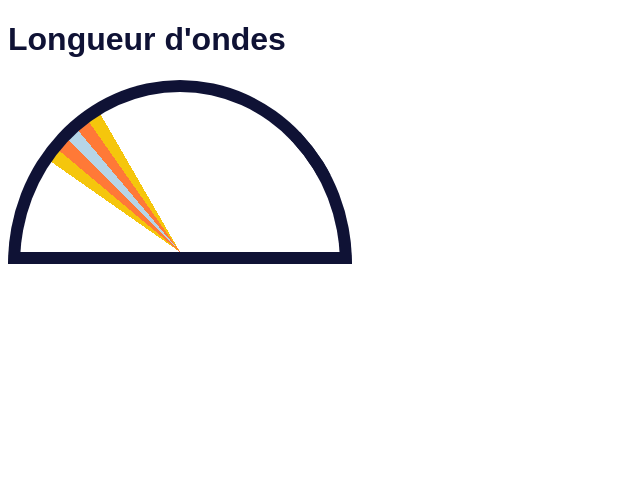
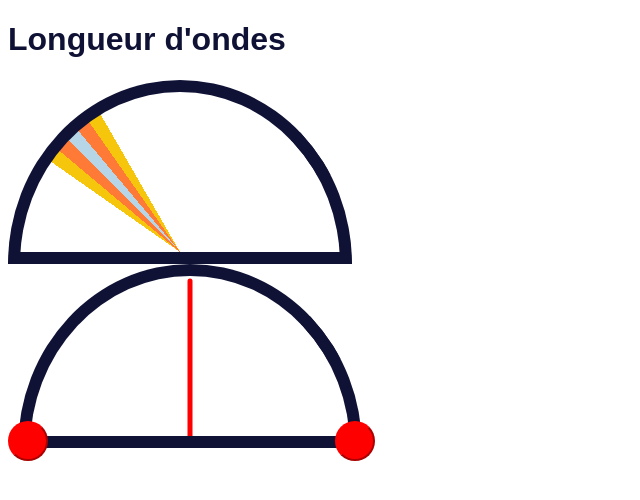
Before and after one commit to masalthunlass/react-experiments, a React app: page / in a window 1280 px wide. Shown: the top 500 px of the page, without its empty margins (0-640 px from the left). Built offline with nearby package versions, Linux system fonts and the light colour scheme.

Commit message:
split into gauge with actionable needle and gauge with random dial

```diff
--- a/src/App.js
+++ b/src/App.js
@@ -1,11 +1,13 @@
 import React from 'react';
 import './App.css';
 import UmbrellaGauge from "./umbrella-gauge/UmbrellaGauge";
+import NeedleGauge from "./needle-gauge/NeedleGauge";
 
 function App() {
     return <div>
         <h1>Longueur d'ondes</h1>
         <UmbrellaGauge/>
+        <NeedleGauge/>
     </div>;
 }
 
--- /dev/null
+++ b/src/needle-gauge/NeedleGauge.css
@@ -0,0 +1,50 @@
+#needle-gauge {
+    height: 10em;
+    width: 20em;
+    border-radius: 50%;
+    border: 12px solid #0F1235;
+    display: block;
+    border-radius: 50%/100% 100% 0 0;
+    left: 10px;
+    position: relative;
+    overflow: hidden;
+}
+
+#needle-gauge .needle {
+    background-color: red;
+    height: 5px;
+    width: 50%;
+    border-radius: 5px;
+    -webkit-transform: rotate(var(--needle-position));
+    position: relative;
+    z-index: 1;
+    top: 10em;
+    padding-left: 50%;
+    transform-origin: center;
+    visibility: visible;
+}
+
+
+.gauge--button {
+    border-color: red;
+    background-color: red;
+    border-radius: 50%;
+    height: 3em;
+    width: 3em;
+    z-index: 10;
+    position: relative;
+    top: -2em;
+
+}
+
+.left {
+    left:0;
+}
+
+.right {
+    left:21.5em;
+}
+
+#turn-left:hover, #turn-right:hover {
+    cursor: pointer;
+}
--- /dev/null
+++ b/src/needle-gauge/NeedleGauge.js
@@ -0,0 +1,27 @@
+import React, {useState} from 'react';
+import './NeedleGauge.css';
+
+const NeedleGauge = () => {
+    const [position, setPosition] = useState(90);
+
+    const needleStyle = () => {
+        const min = 1;
+        const max = 179;
+        if (position > max) setPosition(max);
+        if (position < min) setPosition(min);
+        return {
+            "--needle-position": `${position}deg`
+        };
+    }
+
+    return <>
+        <div id="needle-gauge">
+            <div className="needle" style={needleStyle()}/>
+        </div>
+        <button id="turn-left" className="gauge--button left" onClick={() => setPosition(position - 1)} />
+        <button id="turn-right" className="gauge--button right" onClick={() => setPosition(position + 1)}/>
+        </>;
+
+}
+
+export default NeedleGauge;
--- a/src/umbrella-gauge/UmbrellaGauge.css
+++ b/src/umbrella-gauge/UmbrellaGauge.css
@@ -1,4 +1,4 @@
-#gauge {
+#umbrella-gauge {
     height: 10em;
     width: 20em;
     background-image: conic-gradient(
@@ -19,14 +19,15 @@
     border-radius: 50%/100% 100% 0 0;
 }
 
-#gauge .needle {
+#umbrella-gauge .needle {
     background-color: red;
-    height: 2px;
-    width:50%;
+    height: 5px;
+    width: 50%;
+    border-radius: 5px;
     -webkit-transform: rotate(var(--needle-position));
     position: relative;
     z-index: 1;
-    top:10em;
+    top: 10em;
     padding-left: 50%;
     transform-origin: center;
     visibility: var(--needle-visibility, hidden);
--- a/src/umbrella-gauge/UmbrellaGauge.js
+++ b/src/umbrella-gauge/UmbrellaGauge.js
@@ -36,7 +36,7 @@ const UmbrellaGauge = () => {
         };
     }
 
-    return <div id="gauge" style={dialStyle()}>
+    return <div id="umbrella-gauge" style={dialStyle()}>
         <div className="needle" style={needleStyle(23)}/>
     </div>
 }
```
